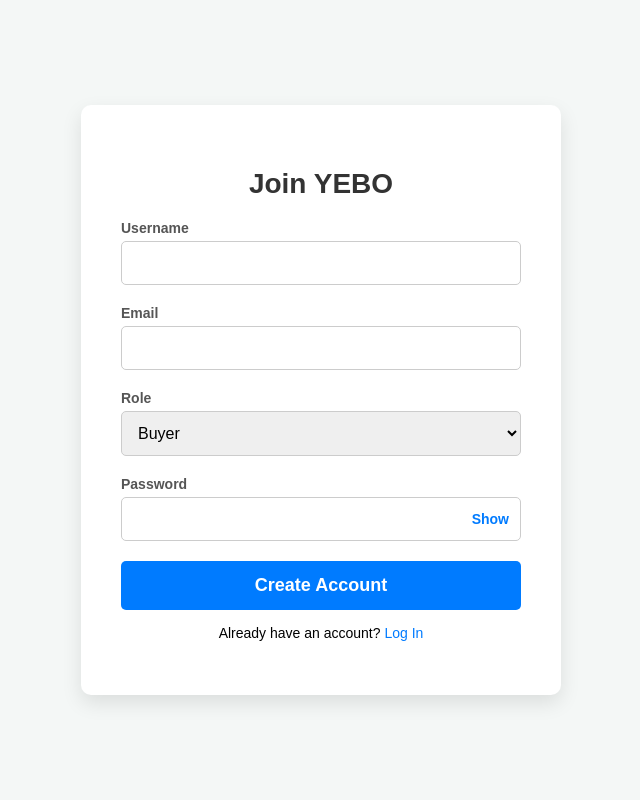
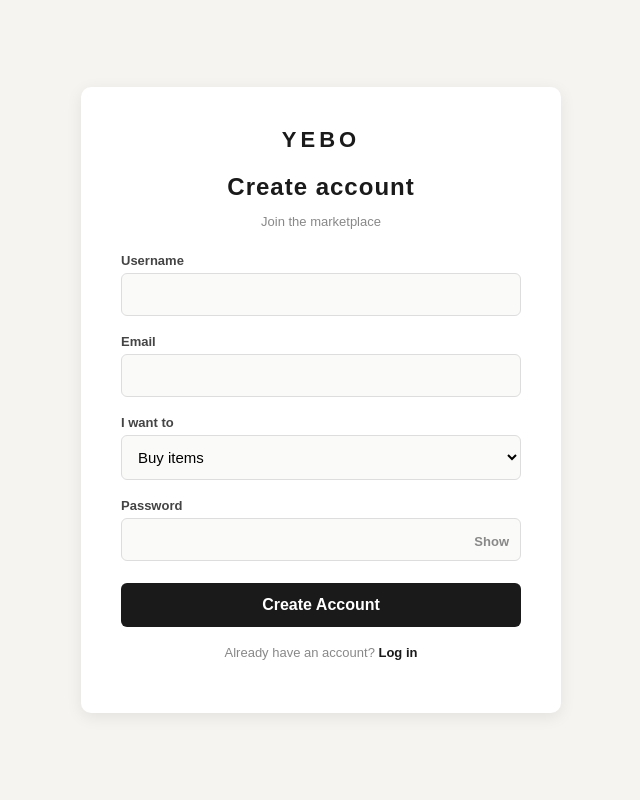
Before and after one commit to eduv4951994/yebo-marketplace, a PHP site: page /register.php in a window 1280 px wide. Shown: the whole page, without its empty margins (319-959 px from the left). Run offline with PHP 8.4, Linux system fonts and the light colour scheme.

Commit message:
Login and register css update

```diff
--- a/dashboard.php
+++ b/dashboard.php
@@ -79,7 +79,7 @@ if ($_SERVER["REQUEST_METHOD"] == "POST" && isset($_POST['delete_product_id']))
                             <td>
                                 <?php if ($item['status'] === 'Sold'): ?>
                                     <span style="background: #dc3545; color: white; padding: 4px 8px; border-radius: 4px; font-size: 12px; font-weight: bold; display: inline-block;">
-                                        SOLD 🎉
+                                        SOLD
                                     </span>
                                 <?php else: ?>
                                     <span style="background: #28a745; color: white; padding: 4px 8px; border-radius: 4px; font-size: 12px; font-weight: bold; display: inline-block;">
--- a/register.php
+++ b/register.php
@@ -66,32 +66,52 @@ if ($_SERVER["REQUEST_METHOD"] == "POST") {
     <meta name="viewport" content="width=device-width, initial-scale=1.0">
     <title>YEBO - Sign Up</title>
     <style>
-        /* Card Design */
-        body { font-family: Arial, sans-serif; background-color: #f4f7f6; display: flex; justify-content: center; align-items: center; height: 100vh; margin: 0; }
-        .auth-card { background: white; padding: 40px; border-radius: 10px; box-shadow: 0 8px 20px rgba(0,0,0,0.1); width: 100%; max-width: 400px; }
-        .auth-card h2 { text-align: center; color: #333; margin-bottom: 20px; font-size: 28px; }
-        .input-group { margin-bottom: 20px; position: relative; }
-        .input-group label { display: block; margin-bottom: 5px; color: #555; font-size: 14px; font-weight: bold; }
-        .input-group input, .input-group select { width: 100%; padding: 12px; border: 1px solid #ccc; border-radius: 5px; font-size: 16px; box-sizing: border-box; outline: none; }
-        .input-group input:focus { border-color: #007bff; }
-        .btn-primary { width: 100%; padding: 14px; background: #007bff; color: white; border: none; border-radius: 5px; font-size: 18px; font-weight: bold; cursor: pointer; transition: 0.3s; }
-        .btn-primary:hover { background: #0056b3; }
-        .toggle-password { position: absolute; right: 12px; top: 35px; cursor: pointer; font-size: 14px; color: #007bff; font-weight: bold; user-select: none; }
-        .error-msg { color: #dc3545; font-size: 13px; display: none; margin-top: 5px; font-weight: bold; }
-        .auth-links { text-align: center; margin-top: 15px; font-size: 14px; }
-        .auth-links a { color: #007bff; text-decoration: none; }
+        body { font-family: Arial, sans-serif; background-color: #f5f4f0; display: flex; justify-content: center; align-items: center; height: 100vh; margin: 0; }
+        .auth-card { background: white; padding: 40px; border-radius: 10px; box-shadow: 0 4px 16px rgba(0,0,0,0.08); width: 100%; max-width: 400px; }
+        .auth-card h2 { text-align: center; color: #1a1a1a; margin-bottom: 6px; font-size: 24px; letter-spacing: 1px; }
+        .auth-card p.subtitle { text-align: center; color: #888; font-size: 13px; margin-bottom: 24px; }
+        .input-group { margin-bottom: 18px; position: relative; }
+        .input-group label { display: block; margin-bottom: 5px; color: #444; font-size: 13px; font-weight: bold; }
+        .input-group input, .input-group select { width: 100%; padding: 12px; border: 1px solid #ddd; border-radius: 6px; font-size: 15px; box-sizing: border-box; outline: none; background: #fafaf8; }
+        .input-group input:focus { border-color: #1a1a1a; background: #fff; }
+        .btn-primary { width: 100%; padding: 13px; background: #1a1a1a; color: white; border: none; border-radius: 6px; font-size: 16px; font-weight: bold; cursor: pointer; transition: 0.2s; margin-top: 4px; }
+        .btn-primary:hover { background: #333; }
+        .toggle-password { position: absolute; right: 12px; top: 36px; cursor: pointer; font-size: 13px; color: #888; font-weight: bold; user-select: none; }
+        .auth-links { text-align: center; margin-top: 18px; font-size: 13px; color: #888; }
+        .auth-links a { color: #1a1a1a; font-weight: bold; text-decoration: none; }
+        .auth-links a:hover { text-decoration: underline; }
+        .msg-error { background: #fff0f0; border: 1px solid #f5c6cb; color: #b04040; font-size: 13px; font-weight: bold; padding: 10px 14px; border-radius: 6px; margin-bottom: 18px; }
+        .msg-success { background: #f0fff4; border: 1px solid #b7dfc5; color: #2e7d32; font-size: 13px; font-weight: bold; padding: 10px 14px; border-radius: 6px; margin-bottom: 18px; }
+        .logo { text-align: center; font-size: 22px; font-weight: bold; letter-spacing: 4px; color: #1a1a1a; margin-bottom: 4px; }
     </style>
 </head>
 <body>
 
     <div class="auth-card">
-        <h2>Join YEBO</h2>
 
-        <form action="register.php" method="POST" id="registerForm" onsubmit="return validateRegistration(event)">
+        <div class="logo">YEBO</div>
+        <h2>Create account</h2>
+        <p class="subtitle">Join the marketplace</p>
+
+        <!-- ERROR MESSAGE -->
+        <?php if (!empty($error)): ?>
+            <div class="msg-error"><?php echo $error; ?></div>
+        <?php endif; ?>
+
+        <!-- SUCCESS MESSAGE -->
+        <?php if (!empty($success)): ?>
+            <div class="msg-success">
+                <?php echo $success; ?>
+                <br><a href="login.php" style="color: #2e7d32;">Click here to log in →</a>
+            </div>
+        <?php endif; ?>
+
+        <form action="register.php" method="POST" id="registerForm">
 
             <div class="input-group">
                 <label>Username</label>
-                <input type="text" name="username" required>
+                <!-- FIX: name="name" must match $_POST['name'] in PHP above -->
+                <input type="text" name="name" required>
             </div>
 
             <div class="input-group">
@@ -100,10 +120,10 @@ if ($_SERVER["REQUEST_METHOD"] == "POST") {
             </div>
 
             <div class="input-group">
-                <label>Role</label>
+                <label>I want to</label>
                 <select name="role">
-                    <option value="Buyer">Buyer</option>
-                    <option value="Seller">Seller</option>
+                    <option value="Buyer">Buy items</option>
+                    <option value="Seller">Sell items</option>
                 </select>
             </div>
 
@@ -111,15 +131,15 @@ if ($_SERVER["REQUEST_METHOD"] == "POST") {
                 <label>Password</label>
                 <input type="password" name="password" id="password" required>
                 <span class="toggle-password" id="togglePass1" onclick="togglePassword('password', 'togglePass1')">Show</span>
-                <div id="pass-error" class="error-msg"></div>
             </div>
 
             <button type="submit" class="btn-primary">Create Account</button>
         </form>
 
         <div class="auth-links">
-            <p>Already have an account? <a href="login.php">Log In</a></p>
+            <p>Already have an account? <a href="login.php">Log in</a></p>
         </div>
+
     </div>
 
     <script src="assets/js/scripts.js"></script>
```
Also changed, not shown: assets/css/styles.css (+38 -5 lines), index.php (+24 -32 lines).
